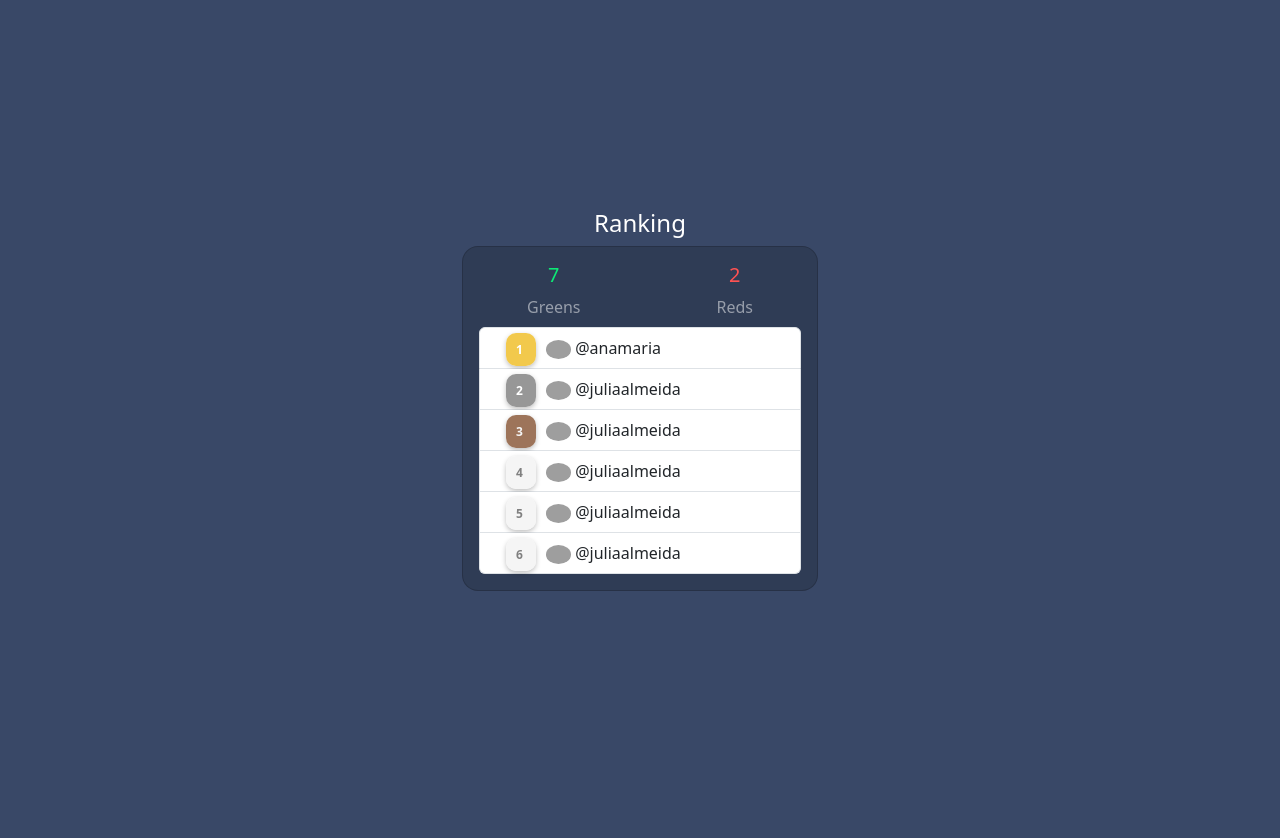
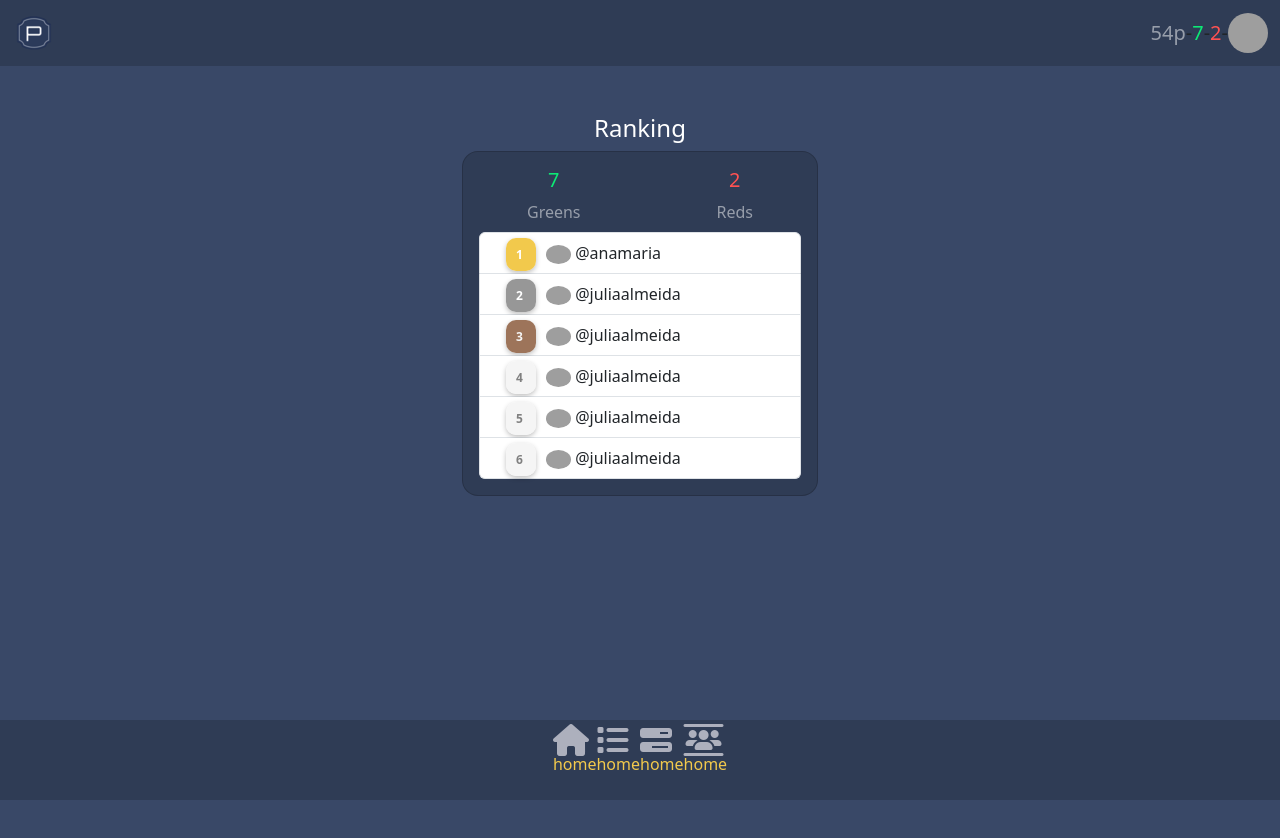
Before and after one commit to guilhermelff/js-sports-betting-app, a plain HTML site: page ranking.html in a window 1280 px wide. Before the commit the page ends 800 px from the top, so only its background shows below. Drawn offline with nearby package versions, Linux system fonts and the light colour scheme; grey boxes are pictures that could not be loaded.

Commit message:
Criação das navs

```diff
--- a/ranking.html
+++ b/ranking.html
@@ -10,15 +10,37 @@
     <meta name="viewport" content="width=device-width, initial-scale=1">
     <link href="https://cdn.jsdelivr.net/npm/bootstrap@5.3.0-alpha3/dist/css/bootstrap.min.css" rel="stylesheet"
         integrity="sha384-KK94CHFLLe+nY2dmCWGMq91rCGa5gtU4mk92HdvYe+M/SXH301p5ILy+dN9+nJOZ" crossorigin="anonymous">
-    <link href="https://cdnjs.cloudflare.com/ajax/libs/font-awesome/6.0.0/css/all.min.css" rel="stylesheet" />
+    <link href="https://cdnjs.cloudflare.com/ajax/libs/font-awesome/6.4.0/css/all.min.css" rel="stylesheet" />
     <link rel="stylesheet" href="style.css">
 
 </head>
 
 <body>
+
+    <nav class="navbar sticky-top" id="nav">
+        <div class="container-fluid">
+            <a class="navbar-brand" href="#">
+                <img src="palpiteiro-icone-extra-pq.png" alt="Bootstrap" width="44px" height="40px">
+            </a>
+
+            <div class="d-inline-flex">
+                <p class="mt-2 h5 text-white-50">54p </p>
+                <p class="mt-2 h5"> - </p>
+                <p class="mt-2 h5" id="green">7</p>
+                <p class="mt-2 h5"> - </p>
+                <p class="mt-2 h5" id="red">2</p>
+                <p class="mt-2 h5"> - </p>
+                <img src="https://mdbcdn.b-cdn.net/img/Photos/new-templates/bootstrap-chat/ava2-bg.webp"
+                    class="rounded-circle" style="width: 40px;" height="40px" />
+            </div>
+        </div>
+    </nav>
+
+
+
     <section class="vh-100 gradient-custom">
-        <div class="container py-5 h-100">
-            <div class="row d-flex justify-content-center align-items-center h-100">
+        <div class="container py-5 ">
+            <div class="row d-flex justify-content-center align-items-center">
                 <div class="col-md-12 col-xl-4">
                     <div class="text-white text-center">
                         <h4 class="mb-2">Ranking</h4>
@@ -105,6 +127,65 @@
             </div>
         </div>
     </section>
+
+    <nav class="navbar sticky-bottom" id="nav">
+        <div class="container-fluid justify-content-center">
+
+
+            <div class="d-flex">
+                <div class="justify-content-center">
+                    <a href="
+                                    ">
+                        <i class="fa-solid fa-house fa-2xl" id="home" style="color: #adb0bd;"></i>
+                        <p>
+                            <label for="home">home</label>
+                        </p>
+
+                    </a>
+
+                </div>
+
+                <div class="justify-content-center">
+                    <a href="
+                                                    ">
+                        <i class="fa-solid fa-list fa-2xl" id="home" style="color: #adb0bd;"></i>
+                        <p>
+                            <label for="home">home</label>
+                        </p>
+
+                    </a>
+
+                </div>
+
+                <div class="justify-content-center">
+                    <a href="
+                                                                    ">
+                        <i class="fa-solid fa-bars-progress fa-2xl" id="home" style="color: #adb0bd;"></i>
+                        <p>
+                            <label for="home">home</label>
+                        </p>
+
+                    </a>
+
+                </div>
+
+                <div class="justify-content-center">
+                    <a href="
+                                                                                    ">
+                        <i class="fa-solid fa-users-between-lines fa-2xl" id="home" style="color: #adb0bd;"></i>
+                        <p>
+                            <label for="home">home</label>
+                        </p>
+
+                    </a>
+
+                </div>
+
+
+            </div>
+        </div>
+    </nav>
+
     <script src="" async defer></script>
     <script src="https://cdn.jsdelivr.net/npm/bootstrap@5.3.0-alpha3/dist/js/bootstrap.bundle.min.js"
         integrity="sha384-ENjdO4Dr2bkBIFxQpeoTz1HIcje39Wm4jDKdf19U8gI4ddQ3GYNS7NTKfAdVQSZe"
--- a/style.css
+++ b/style.css
@@ -3,6 +3,7 @@
 
 body {
   background-color: #394867;
+  overflow-y:hidden;
 }
 
 #formFileLg {
@@ -115,3 +116,7 @@ a {
 	background:whitesmoke;
 	color: gray;
 }
+
+#nav {
+  background-color: #2F3C55;
+}
```
Also changed, not shown: script.js (+16 -0 lines), palpiteiro-icone-extra-pq.png (added), palpiteiro-icone-pequeno.png (added).
